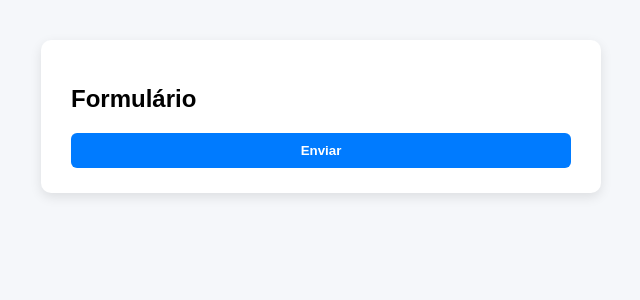
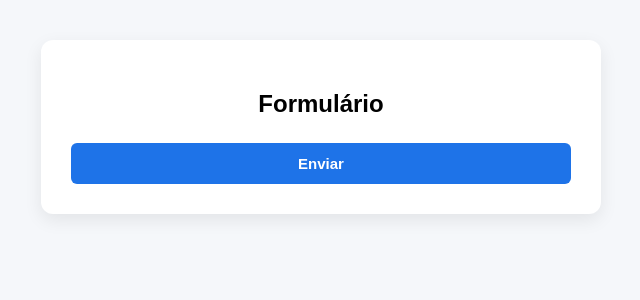
Before and after one commit to DionasSecretti/formulario-web, a Flask app: template templates/form.html in a window 1280 px wide. Shown: the top 300 px of the page, without its empty margins (319-959 px from the left). Run offline with Flask 3, Linux system fonts and the light colour scheme; the template is opened without the code that fills it: most values are stand-ins (such as "Sample title", 1, 10 or a date in 2020); some libraries are stand-ins or nearby versions.

```diff
--- a/templates/form.html
+++ b/templates/form.html
@@ -9,78 +9,81 @@ body {
     font-family: Arial;
     background-color: #f5f7fa;
     margin: 0;
+    padding: 40px;
 }
 
+/* ✅ CONTAINER CENTRAL */
 .container {
     max-width: 500px;
-    margin: 40px auto;
+    margin: auto;
     background: white;
-    padding: 25px 30px;
-    border-radius: 10px;
-    box-shadow: 0 4px 12px rgba(0,0,0,0.1);
+    padding: 30px;
+    border-radius: 12px;
+    box-shadow: 0 6px 18px rgba(0,0,0,0.08);
 }
 
 h2 {
-    margin-bottom: 20px;
+    margin-bottom: 25px;
+    text-align: center;
 }
 
+/* ✅ CAMPOS */
+.campo {
+    margin-bottom: 22px;
+    transition: all 0.3s ease;
+}
+
+.campo label {
+    display: block;
+    margin-bottom: 6px;
+    font-weight: bold;
+}
+
+/* ✅ INPUT PADRÃO (CORRIGE CORTE) */
 input, select {
     width: 100%;
-    padding: 8px 10px;
+    padding: 10px 12px;
     border: 1px solid #ccc;
     border-radius: 6px;
-    transition: border 0.2s, box-shadow 0.2s;
+    font-size: 14px;
+    box-sizing: border-box; /* ✅ ESSENCIAL */
 }
 
+/* ✅ FOCO BONITO */
 input:focus, select:focus {
-    border-color: #007bff;
-    box-shadow: 0 0 5px rgba(0,123,255,0.3);
+    border-color: #1e73e8;
+    box-shadow: 0 0 6px rgba(30,115,232,0.2);
     outline: none;
 }
 
-/* BOTÃO */
+/* ✅ BOTÃO */
 button {
     width: 100%;
-    padding: 10px;
-    background-color: #007bff;
+    padding: 12px;
+    background-color: #1e73e8;
     border: none;
     color: white;
     font-weight: bold;
     border-radius: 6px;
     cursor: pointer;
+    font-size: 15px;
     transition: background 0.3s;
 }
 
 button:hover {
-    background-color: #0056b3;
+    background-color: #145bb5;
 }
 
-/* CAMPOS + animação */
-.campo {
-    margin-bottom: 20px;
-    opacity: 1;
-    max-height: 200px;
-    overflow: hidden;
-    transform: translateY(0);
-
-    transition:
-        opacity 0.3s ease,
-        max-height 0.3s ease,
-        transform 0.3s ease;
-}
-
+/* ✅ ANIMAÇÃO DE CAMPOS */
 .campo.oculto {
     opacity: 0;
     max-height: 0;
+    overflow: hidden;
+    transform: translateY(-10px);
     margin-bottom: 0;
-    transform: translateY(-10px);
 }
 
-.campo:hover {
-    transform: scale(1.01);
-}
-
-/* validação visual */
+/* ✅ VALIDAÇÃO */
 .erro-campo {
     border: 2px solid red !important;
 }
@@ -91,7 +94,7 @@ button:hover {
     margin-top: 5px;
 }
 
-/* mensagens backend */
+/* ✅ MENSAGENS BACKEND */
 .sucesso, .erro {
     border-radius: 6px;
     font-weight: bold;
@@ -111,11 +114,9 @@ button:hover {
 </style>
 
 <script>
-
 function normalizar(v){
     return (v ?? "").toString().trim().toLowerCase();
 }
-
 
 // ✅ DEPENDÊNCIA
 function verificarCondicoes(){
@@ -151,8 +152,7 @@ function verificarCondicoes(){
     });
 }
 
-
-// ✅ VALIDAÇÃO VISUAL (RESTAURADA)
+// ✅ VALIDAÇÃO VISUAL
 function validarFormulario(event){
 
     let valido = true;
@@ -188,11 +188,8 @@ function validarFormulario(event){
     return valido;
 }
 
-
-// eventos
 document.addEventListener("change", verificarCondicoes);
 window.onload = verificarCondicoes;
-
 </script>
 
 </head>
@@ -202,13 +199,13 @@ window.onload = verificarCondicoes;
 
 <h2>Formulário</h2>
 
+<!-- ✅ mensagens -->
 {% with messages = get_flashed_messages(with_categories=true) %}
     {% for cat, msg in messages %}
         <div class="{{ cat }}">{{ msg }}</div>
     {% endfor %}
 {% endwith %}
 
-<!-- ✅ FORM CORRIGIDO -->
 <form method="POST" action="/resposta" onsubmit="return validarFormulario(event)">
 
 {% for p in perguntas %}
@@ -218,8 +215,7 @@ window.onload = verificarCondicoes;
      data-valor="{{ p.valor_condicao }}">
 
 <label>
-    <strong>{{ p.pergunta }}</strong>
-
+    {{ p.pergunta }}
     {% set obrig = (p.obrigatorio|string).lower() in ['sim','true','1'] %}
     {% if obrig %}
         <span style="color:red">*</span>
@@ -251,7 +247,6 @@ window.onload = verificarCondicoes;
 {% endfor %}
 
 </select>
-
 {% endif %}
 
 </div>
```
